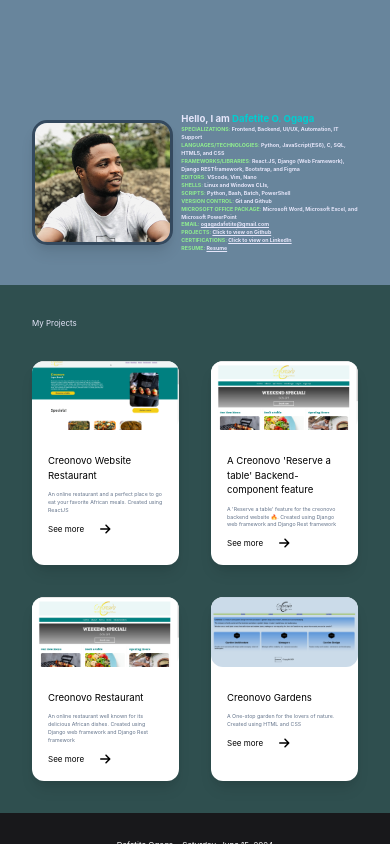
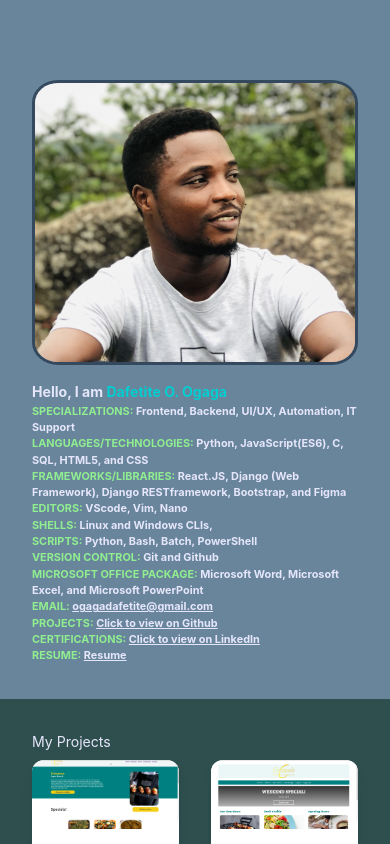
Before and after one commit to DafetiteOgaga/dafetite, a React (Create React App) app: page / in a window 390 px wide. Shown: the top 844 px of the page. Built offline with nearby package versions, Linux system fonts and the light colour scheme.

Commit message:
fix: implemented column display for mobile and row display for desktop responsiveness

```diff
--- a/src/App.css
+++ b/src/App.css
@@ -1,4 +1,204 @@
 .head-main {
+	font-size: .88rem;
+
+	@media (min-width: 416px) {
+		font-size: 1.2rem;
+	}
+	@media (min-width: 480px) {
+		font-size: 1.5rem;
+	}
+	@media (min-width: 594px) {
+		font-size: 1.8rem;
+	}
+	@media (min-width: 678px) {
+		font-size: 1.9rem;
+	}
+	@media (min-width: 734px) {
+		font-size: 1.95rem;
+	}
+	@media (min-width: 764px) {
+		font-size: 1.96rem;
+	}
+	@media (min-width: 768px) {
+		font-size: 1rem;
+	}
+	@media (min-width: 848px) {
+		font-size: 1.23rem;
+	}
+	@media (min-width: 884px) {
+		font-size: 1.27rem;
+	}
+	@media (min-width: 896px) {
+		font-size: 1.3rem;
+	}
+	@media (min-width: 960px) {
+		font-size: 1.45rem;
+	}
+	@media (min-width: 1024px) {
+		font-size: 1.5rem;
+	}
+	@media (min-width: 1126px) {
+		font-size: 1.6rem;
+	}
+	@media (min-width: 1162px) {
+		font-size: 1.75rem;
+	}
+	@media (min-width: 1194px) {
+		font-size: 1.75rem;
+	}
+	@media (min-width: 1200px) {
+		font-size: 2.56rem;
+	}
+	@media (min-width: 1440px) {
+		font-size: 3.8rem;
+	}
+}
+
+.head-sub {
+	font-size: .68rem;
+
+	@media (min-width: 416px) {
+		font-size: .86rem;
+	}
+	@media (min-width: 460px) {
+		font-size: .9rem;
+	}
+	@media (min-width: 480px) {
+		font-size: 1rem;
+	}
+	@media (min-width: 536px) {
+		font-size: 1.2rem;
+	}
+	@media (min-width: 594px) {
+		font-size: 1.25rem;
+	}
+	@media (min-width: 658px) {
+		font-size: 1.3rem;
+	}
+	@media (min-width: 678px) {
+		font-size: 1.4rem;
+	}
+	@media (min-width: 734px) {
+		font-size: 1.45rem;
+	}
+	@media (min-width: 764px) {
+		font-size: 1.45rem;
+	}
+	@media (min-width: 768px) {
+		font-size: .71rem;
+	}
+	@media (min-width: 848px) {
+		font-size: .79rem;
+	}
+	@media (min-width: 884px) {
+		font-size: .83rem;
+	}
+	@media (min-width: 896px) {
+		font-size: .85rem;
+	}
+	@media (min-width: 960px) {
+		font-size: .9rem;
+	}
+	@media (min-width: 1024px) {
+		font-size: .97rem;
+	}
+	@media (min-width: 1126px) {
+		font-size: 1.06rem;
+	}
+	@media (min-width: 1162px) {
+		font-size: 1.11rem;
+	}
+	@media (min-width: 1194px) {
+		font-size: 1.15rem;
+	}
+	@media (min-width: 1200px) {
+		font-size: 1.1rem;
+	}
+	@media (min-width: 1440px) {
+		font-size: 1.4rem;
+	}
+}
+
+.paragraph {
+	font-size: .7rem;
+
+	@media (min-width: 480px) {
+		font-size: 1rem;
+	}
+	@media (min-width: 768px) {
+		font-size: .9rem;
+	}
+	@media (min-width: 1024px) {
+		font-size: 1.2rem;
+	}
+	@media (min-width: 1200px) {
+		font-size: 1.3rem;
+	}
+	@media (min-width: 1440px) {
+		font-size: 1.4rem;
+	}
+}
+
+.pad {
+	padding: 2rem;
+	padding-top: 5rem;
+	background-color: #68859c;
+
+	@media (min-width: 768px) {
+		padding-top: 6.5rem;
+	}
+	/* @media (min-width: 1024px) {
+		padding-top: 4rem;
+	} */
+}
+
+.display {
+	display: grid;
+	grid-template-rows: .8fr 1fr;
+	gap: 1rem;
+
+	@media (min-width: 768px) {
+		grid-template-columns: .8fr 1fr;
+		grid-template-rows: none;
+	}
+	@media (min-width: 1024px) {
+
+	}
+	@media (min-width: 1200px) {
+		/* display: grid;
+    	grid-template-columns: .8fr 1fr; */
+	}
+	/* @media (min-width: 1440px) {
+		font-size: 1.4rem;
+	} */
+}
+
+.photo {
+	width: auto;
+	height: auto;
+	border-radius: 8%;
+	border: 3px solid #34495e;
+
+	/* @media (min-width: 480px) {
+		font-size: .6rem;
+	} */
+	@media (min-width: 768px) {
+		/* width: 10rem; */
+		/* height: auto; */
+	}
+	/* @media (min-width: 1024px) {
+
+	} */
+	/* @media (min-width: 1200px) {
+		display: grid;
+    	grid-template-columns: .8fr 1fr;
+	} */
+	/* @media (min-width: 1440px) {
+		font-size: 1.4rem;
+	} */
+}
+
+.box-main {
 	font-size: .6rem;
 
 	@media (min-width: 416px) {
@@ -54,7 +254,7 @@
 	}
 }
 
-.head-sub {
+.box-sub {
 	font-size: .33rem;
 
 	@media (min-width: 416px) {
@@ -118,23 +318,3 @@
 		font-size: 1.2rem;
 	}
 }
-
-.paragraph {
-	font-size: .5rem;
-
-	@media (min-width: 480px) {
-		font-size: .6rem;
-	}
-	@media (min-width: 768px) {
-		font-size: .9rem;
-	}
-	@media (min-width: 1024px) {
-		font-size: 1.2rem;
-	}
-	@media (min-width: 1200px) {
-		font-size: 1.3rem;
-	}
-	@media (min-width: 1440px) {
-		font-size: 1.4rem;
-	}
-}
--- a/src/components/Card.js
+++ b/src/components/Card.js
@@ -16,20 +16,16 @@ const Card = ({ title, description, imageSrc }) => {
         _hover={{
           transform: "translateY(-8px)",
           boxShadow: "xl",
-        }}
-     >
+        }}>
        <Image borderRadius="xl" src={imageSrc} alt={title} />
-       <VStack spacing={{ base: 2, md: 8 }} p={4} alignItems="flex-start">
+       <VStack p={4} alignItems="flex-start">
          <HStack justifyContent="space-between" alignItems="center">
-           {/* <Heading as="h3" size={ isMobile ? 'xs' : 'md' }>  */}
-             <h1 className="head-main">{title}</h1>
-           {/* </Heading>  */}
+             <h1 className="box-main">{title}</h1>
          </HStack>
-         {/* <Text color="#64748b" fontSize={ isMobile ? 'xs' : 'lg' }>  */}
-         <h1 className="head-sub" style={{color: "#64748b"}}>
+         <h1 className="box-sub" style={{color: "#64748b"}}>
            {description}
          </h1>
-         <HStack spacing={{ base: 4, md: 8 }} alignItems="center">
+         <HStack alignItems="center">
            <p className="paragraph">See more</p>
            <FontAwesomeIcon icon={faArrowRight} size={ isMobile ? 'xs' : '1x' } />
          </HStack>
--- a/src/components/FullScreenSection.js
+++ b/src/components/FullScreenSection.js
@@ -5,8 +5,7 @@ const FullScreenSection = ({ children, isDarkBackground, ...boxProps }) => {
  return (
    <VStack
      backgroundColor={boxProps.backgroundColor}
-     color={isDarkBackground ? "white" : "black"}
-   >
+     color={isDarkBackground ? "white" : "black"}>
      <VStack maxWidth="1280px" {...boxProps}>
        {children}
      </VStack>
--- a/src/components/Header.js
+++ b/src/components/Header.js
@@ -93,31 +93,28 @@ const Header = () => {
      transitionTimingFunction="ease-in-out"
      backgroundColor="#2c3e50"
      ref={headerRef}
-     zIndex={1000}
-   >
+     zIndex={1000}>
      <Box color="white" maxWidth="1280px" margin="0 auto" style={{ color: '#D3D3D3' }}>
        <HStack
          px={16}
          py={4}
          justifyContent="space-between"
-         alignItems="center"
-       >
+         alignItems="center">
          <nav>
-            <HStack spacing={{ base: 4, md: 8 }}>
+            <HStack spacing={{ base: 2.5, md: 5 }}>
               {socials.map(({ icon, url }) => (
                 <a
                   key={url}
                   href={url}
                   target="_blank"
-                  rel="noopener noreferrer"
-                >
+                  rel="noopener noreferrer">
                   <FontAwesomeIcon icon={icon} size={isMobile ? "lg" : "2x"} key={url} />
                 </a>
               ))}
             </HStack>
          </nav>
          <nav>
-          <HStack spacing={{ base: 4, md: 8 }}>
+          <HStack>
              <a
              className="paragraph"
              href="#projects"
--- a/src/components/LandingSection.js
+++ b/src/components/LandingSection.js
@@ -55,46 +55,36 @@ const links = {
 }
 const name = "Dafetite O. Ogaga";
 const LandingSection = () => (
- <FullScreenSection
-    style={{paddingTop: "7rem"}}
-    display="grid"
-    gridTemplateColumns=".8fr 1fr"
-    isDarkBackground
-    backgroundColor="#68859c"
-    p={8}>
-     <VStack
-      spacing={{ base: 2, md: 4 }}>
-       <Image
-        borderRadius={{ base: 15, md: 30 }}
-        border="3px solid #34495e"
+  <div className="pad display">
+     <div>
+       <img
+       className="photo"
         src={dafe}
          alt="Dafetite"
          cursor="pointer"
        boxShadow="lg"
        transition="all 0.3s ease"
-      //  width={{ base: "100px", sm: "150px", md: "200px", lg: "250px", xl: "300px" }}
         _hover={{
           transform: "translateY(-10px)",
           boxShadow: "xl",
         }}/>
-     </VStack>
+     </div>
 
-     <VStack
+     <div
       alignItems="start"
-      spacing={0}>
+      spacing={0}
+      >
       <h1 className="head-main"
         style={{
-        // fontSize: "2.7rem",
         fontWeight: "bold",
         color: "#e6e6fa",
-      }}
-        >Hello, I am <span style={{color: "#00ced1"}}>{name}</span></h1>
+      }}>
+        Hello, I am <span style={{color: "#00ced1"}}>{name}</span></h1>
       {Object.values(data).map((value, index) => {
         return(
           <h1 className="head-sub"
           key={index}
           style={{
-            // fontSize: "1.1rem",
             fontWeight: "bold",
             color: "#e6e6fa",
           }}>
@@ -106,7 +96,6 @@ const LandingSection = () => (
         <h1 className="head-sub"
         key={index}
           style={{
-          // fontSize: "1.1rem",
           fontWeight: "bold",
           color: "#e6e6fa",
           }}>
@@ -121,8 +110,9 @@ const LandingSection = () => (
           </a>
         </h1>
       ))}
-     </VStack>
- </FullScreenSection>
+     </div>
+ {/* </FullScreenSection> */}
+ </div>
 );
 
 export default LandingSection;
--- a/src/components/ProjectsSection.js
+++ b/src/components/ProjectsSection.js
@@ -9,6 +9,7 @@ const projects = [
    description:
      `An online restaurant and a perfect place to go eat your favorite African meals.
      Created using ReactJS`,
+    url: "https://creonovo-restaurant.web.app/",
    getImageSrc: () => require("../images/creonovo-website.png"),
  },
  {
@@ -16,6 +17,7 @@ const projects = [
    description:
      `A 'Reserve a table' feature for the creonovo backend website 🔥️.
      Created using Django web framework and Django Rest framework`,
+     url: "https://github.com/DafetiteOgaga/creonovo_restaurant-backend-component",
    getImageSrc: () => require("../images/creonovo_restaurant-backend-component.png"),
  },
  {
@@ -23,6 +25,7 @@ const projects = [
     description:
       `An online restaurant well known for its delicious African dishes.
       Created using Django web framework and Django Rest framework`,
+      url: "https://github.com/DafetiteOgaga/creonovo_restaurant",
     getImageSrc: () => require("../images/creonovo_restaurant.png"),
   },
  {
@@ -30,6 +33,7 @@ const projects = [
    description:
      `A One-stop garden for the lovers of nature.
      Created using HTML and CSS`,
+     url: "https://github.com/DafetiteOgaga/creonovo-gardens",
    getImageSrc: () => require("../images/creonovo-gardens.png"),
  },
 ];
@@ -40,28 +44,26 @@ const ProjectsSection = () => {
      backgroundColor="#2f4f4f"
      isDarkBackground
      p={8}
-     alignItems="flex-start"
-     spacing={8}>
+     alignItems="flex-start">
 
-     {/* <Heading  */}
-     <h1 className="paragraph"
-     style={{color: "#e6e6fa",}}
-     as="h1" id="projects-section">
+     <h1 className="head-main"
+     style={{color: "#e6e6fa",}}>
        My Projects
      </h1>
      <Box
        display="grid"
        gridTemplateColumns="repeat(2,minmax(0,1fr))"
-       gridGap={8}
-     >
-       {projects.map((project) => (
-         <Card
+       gridGap={8}>
+       {projects.map((project, index) => (
+         <a
+         key={project.title}
+         href={project.url}>
+          <Card
            key={project.title}
            title={project.title}
            description={project.description}
-           imageSrc={project.getImageSrc()}
-         />
-       ))}
+           imageSrc={project.getImageSrc()}/></a>
+           ))}
      </Box>
    </FullScreenSection>
  );
```
